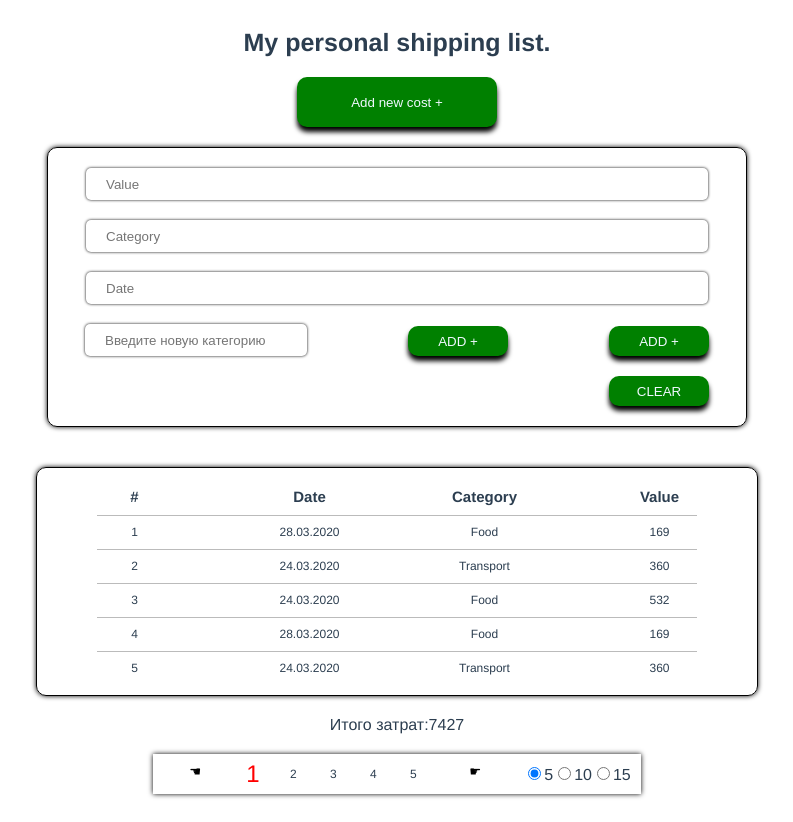
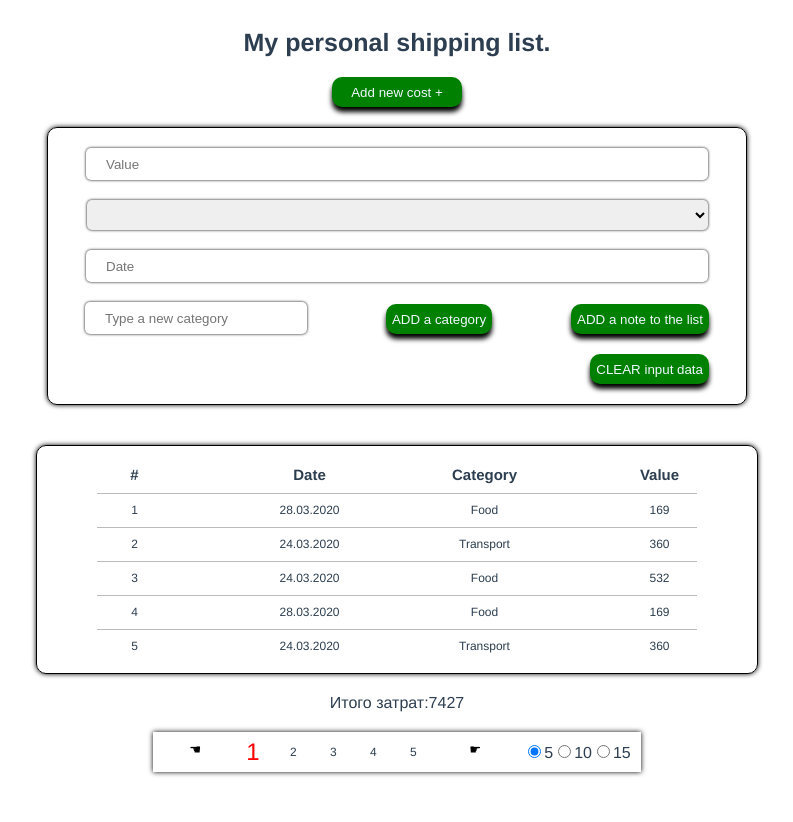
Before and after one commit to e-n-eliseev/vue-gb, a Vue app: page / in a window 1280 px wide. Both pictures are taken after a click on the button "Add new cost +". Shown: the whole page, without its empty margins (243-1036 px from the left). After the commit the page ends 800 px from the top, so only its background shows below. Built offline with nearby package versions, Linux system fonts and the light colour scheme.

Commit message:
lesson4 select category

```diff
--- a/src/App.vue
+++ b/src/App.vue
@@ -11,7 +11,6 @@
     <AddToShoppingList
       v-if="isVisibleForm"
       :items="length"
-      :categoryList="categoryList"
       @addToList="addItemToList"
       @addToCategory="addItemToCategoryList"
     />
@@ -57,9 +56,6 @@ export default {
     },
     shoppingList() {
       return this.$store.getters.getShoppingList;
-    },
-    categoryList() {
-      return this.$store.getters.getCategoryList;
     },
     length() {
       return this.shoppingList.length;
@@ -116,8 +112,8 @@ h1 {
   color: aliceblue;
   background: green;
   border-radius: 10px;
-  width: 200px;
-  height: 50px;
+  min-width: 130px;
+  min-height: 30px;
   box-shadow: 0 5px 5px black;
   border: none;
   transition: 0.1s ease-in-out;
--- a/src/components/AddToShoppingList.vue
+++ b/src/components/AddToShoppingList.vue
@@ -6,16 +6,21 @@
       placeholder="Value"
       v-model="value"
     />
-    <input
+    <!-- <input
       class="add-to-list-field"
       placeholder="Category"
       v-model="category"
-    />
+    /> -->
+    <select v-model="category" class="add-to-category-list-field">
+      <option class="options" v-for="(item, idx) in categoryList" :key="idx">
+        {{ item }}
+      </option>
+    </select>
     <input class="add-to-list-field" placeholder="Date" v-model="date" />
     <div class="add-to-category">
       <input
         class="add-to-category-field"
-        placeholder="Введите новую категорию"
+        placeholder="Type a new category"
         v-model="newCategory"
       />
       <button
@@ -23,14 +28,14 @@
         @click="addToCategory"
         :title="addCategoryTolltip"
       >
-        ADD +
+        ADD a category
       </button>
       <button class="add-to-list-btn" @click="addToList" :title="addTolltip">
-        ADD +
+        ADD a note to the list
       </button>
     </div>
     <button class="add-to-list-btn" @click="resetForm" :title="clearTolltip">
-      CLEAR
+      CLEAR input data
     </button>
   </div>
 </template>
@@ -42,10 +47,6 @@ export default {
     items: {
       type: Number,
       default: () => 1,
-    },
-    categoryList: {
-      type: Array,
-      default: () => [],
     },
   },
   data() {
@@ -67,6 +68,9 @@ export default {
       const y = today.getFullYear();
       return `${d}.${m}.${y}`;
     },
+    categoryList() {
+      return this.$store.getters.getCategoryList;
+    },
   },
   methods: {
     resetForm() {
@@ -77,7 +81,7 @@ export default {
     addToList() {
       const data = {
         id: this.items + 1,
-        value: this.value,
+        value: +this.value,
         category: this.category,
         date: this.date || this.getCurrentDate,
       };
@@ -86,6 +90,7 @@ export default {
     addToCategory() {
       if (!this.categoryList.includes(this.newCategory)) {
         this.$emit("addToCategory", this.newCategory);
+        this.newCategory = "";
       }
     },
   },
@@ -109,7 +114,7 @@ export default {
   color: aliceblue;
   background: green;
   border-radius: 10px;
-  width: 100px;
+  min-width: 100px;
   height: 30px;
   box-shadow: 0 5px 5px black;
   border: none;
@@ -122,7 +127,8 @@ export default {
   box-shadow: 0 0px 0px black;
 }
 .add-to-list-field,
-.add-to-category-field {
+.add-to-category-field,
+.add-to-category-list-field {
   width: 600px;
   height: 30px;
   margin: 10px 0;
@@ -130,6 +136,12 @@ export default {
   border: none;
   border-radius: 5px;
   padding-left: 20px;
+}
+.options {
+  font-size: 12px;
+}
+.add-to-category-list-field {
+  width: 621px;
 }
 .add-to-category-field {
   width: 200px;
```
